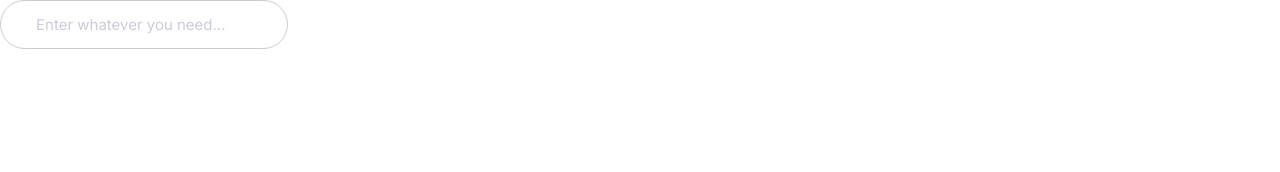
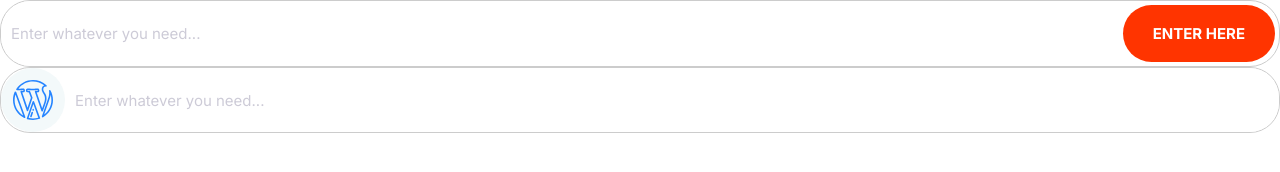
Before and after one commit to UzumakiAmir/moshify_website, a plain HTML site: page index.html in a window 1280 px wide. Drawn offline with Linux system fonts and the light colour scheme; a web font is replaced by a local one.

Commit message:
build the input group component.

```diff
--- a/css/style.css
+++ b/css/style.css
@@ -5,6 +5,8 @@
     --color-accent:#ff3400;
     --color-headings:#1b0760;
     --color-body:#918ca4;
+    --color-border:#ccc;
+    --border-radius:30px;
 
 }
 *,*::after,*::before{
@@ -208,8 +210,8 @@ a{
 
 /* Inputs */
 .input{
-    border-radius: 30px;
-    border: 1px solid #ccc;
+    border-radius: var(--border-radius);
+    border: 1px solid var(--color-border);
     color: var(--color-headings);
     font-size: 2rem;
     outline: 0;
@@ -223,3 +225,17 @@ a{
          font-size: 1.5rem;
      }
  }
+
+ .input-group{
+     border: 1px solid var(--color-border);
+     border-radius: var(--border-radius);
+     display: flex;
+ }
+ .input-group .input{
+     border: 0;
+     flex-grow: 1;
+     padding: 1.5rem 1rem;
+ }
+ .input-group .btn{
+    margin: 4px;
+ }
--- a/index.html
+++ b/index.html
@@ -15,6 +15,25 @@
     <link rel="stylesheet" href="css/style.css" />
   </head>
   <body>
-    <input type="text" class="input" placeholder="Enter whatever you need..." />
+    <div class="input-group">
+      <input
+        type="text"
+        class="input"
+        placeholder="Enter whatever you need..."
+      />
+      <button class="btn btn--accent">Enter here</button>
+    </div>
+    <div class="input-group">
+      <span class="icon-container">
+        <svg class="icon icon--primary">
+          <use xlink:href="/images/sprite.svg#wordpress"></use>
+        </svg>
+      </span>
+      <input
+        type="text"
+        class="input"
+        placeholder="Enter whatever you need..."
+      />
+    </div>
   </body>
 </html>
```
Also changed, not shown: components/input-group.html (added, +12 -0 lines).
